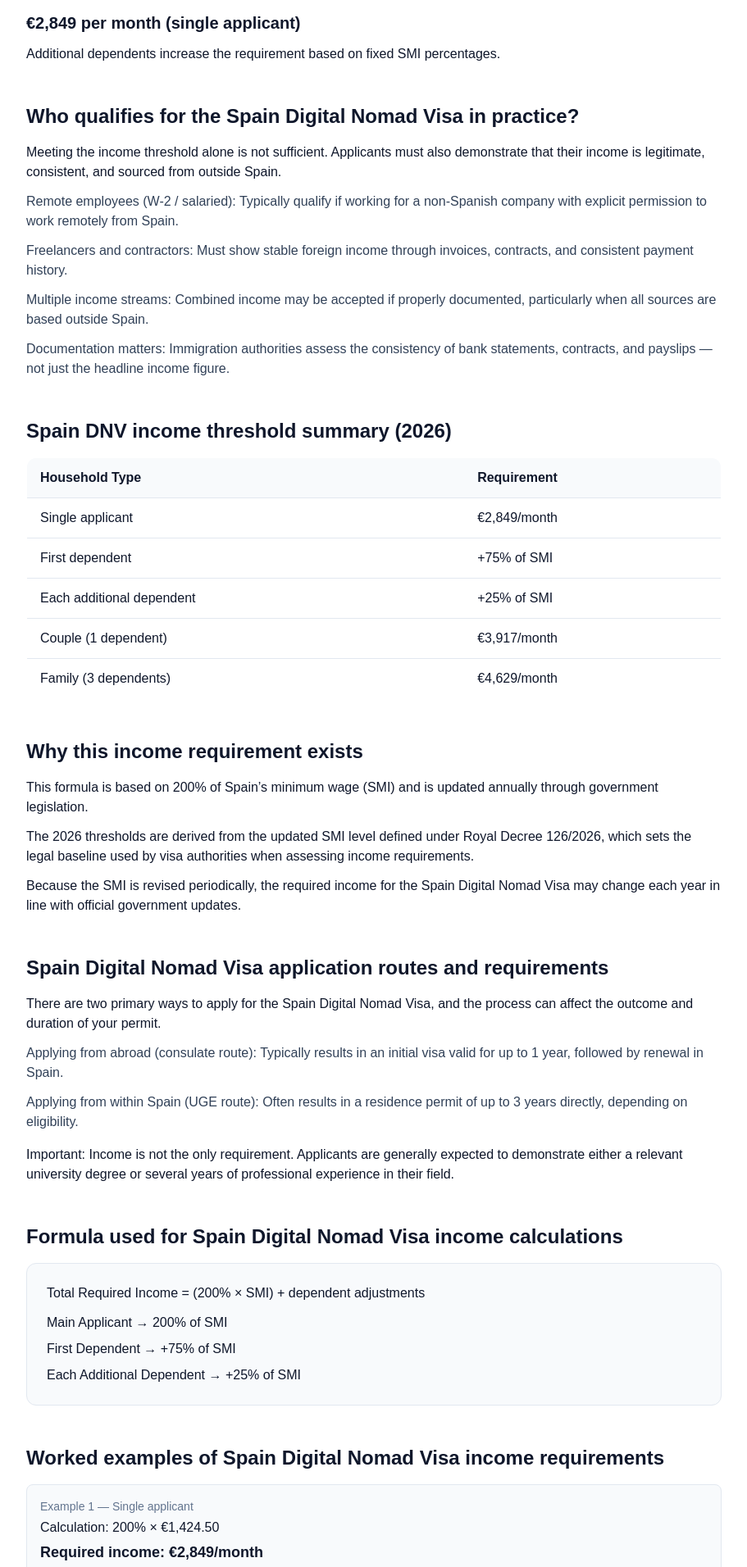
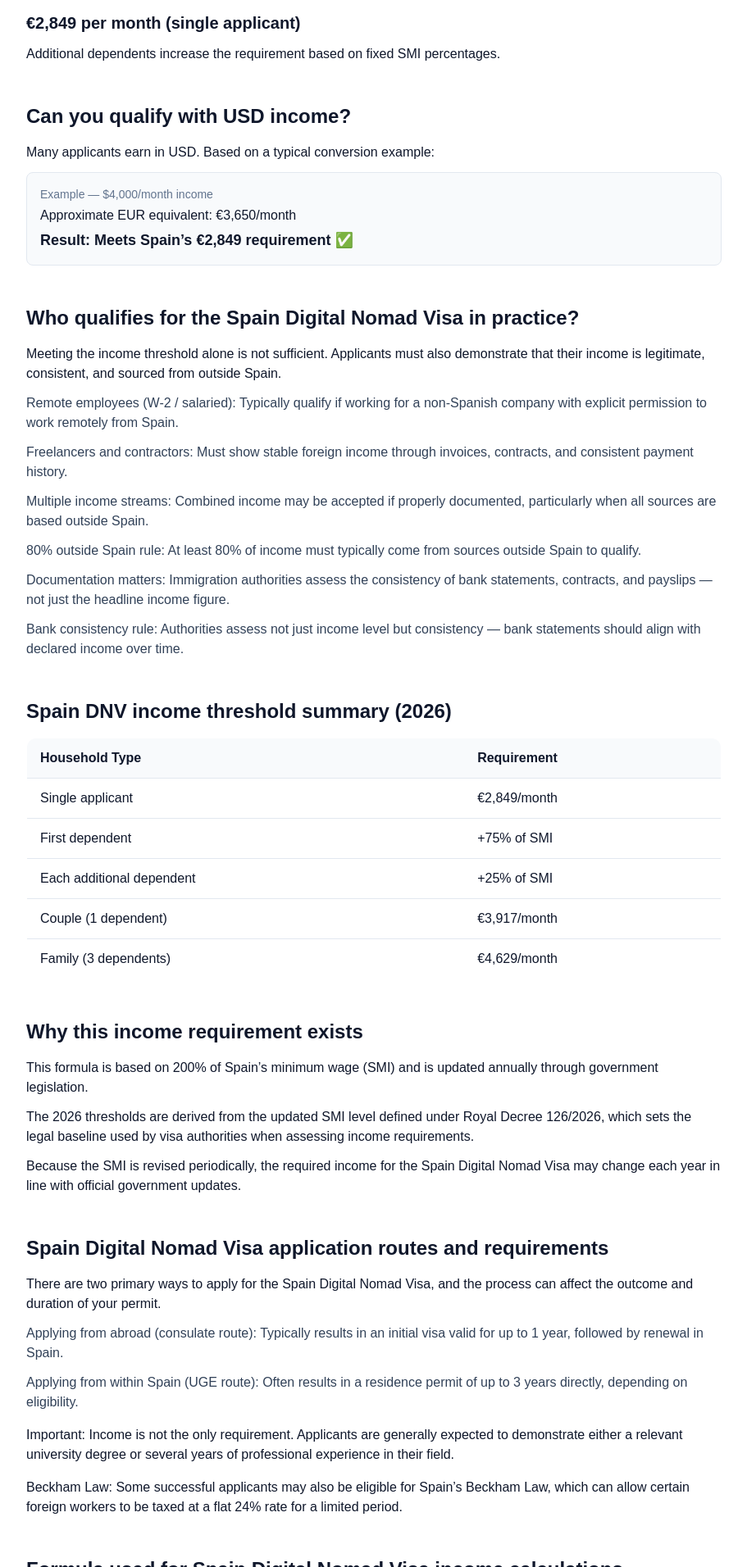
Before and after one commit to theviabilityindex-crypto/theviability-global-next, a Next.js app: page /spain-digital-nomad-visa-income-2026 in a window 1280 px wide. Shown: the part 748-2660 px from the top of the page at 82% size, without its empty margins (184-1095 px from the left). Built offline with nearby package versions, Linux system fonts and the light colour scheme.

Commit message:
Add USD example and strengthen qualification guidance

```diff
--- a/app/spain-digital-nomad-visa-income-2026/page.tsx
+++ b/app/spain-digital-nomad-visa-income-2026/page.tsx
@@ -85,7 +85,7 @@ const jsonLd = {
           name: "Can savings replace income for the Spain Digital Nomad Visa?",
           acceptedAnswer: {
             "@type": "Answer",
-            text: "Savings alone cannot fully replace qualifying income, but documented bank savings may support applications where income is close to the threshold. Spain’s UGE reviews the overall financial picture, and applicants with a shortfall may use a structured savings-bridge approach where appropriate.",
+            text: "Savings alone do not qualify for the Spain Digital Nomad Visa. Applicants must demonstrate consistent, ongoing income that meets the SMI-based threshold. Savings may support an application but cannot replace required income.",
           },
         },
         {
@@ -200,7 +200,30 @@ export default function Page() {
           </p>
         </section>
 
-        {/* Task 32 — Who qualifies in practice */}
+        {/* USD Example */}
+        <section className="mb-12">
+          <h2 className="text-2xl font-semibold mb-4">
+            Can you qualify with USD income?
+          </h2>
+
+          <p className="mb-3">
+            Many applicants earn in USD. Based on a typical conversion example:
+          </p>
+
+          <div className="bg-slate-50 p-4 rounded-lg border border-slate-200">
+            <p className="text-sm text-slate-500 mb-1">
+              Example — $4,000/month income
+            </p>
+            <p className="font-medium mb-1">
+              Approximate EUR equivalent: €3,650/month
+            </p>
+            <p className="text-lg font-semibold">
+              Result: Meets Spain’s €2,849 requirement ✅
+            </p>
+          </div>
+        </section>
+
+        {/* Who qualifies in practice */}
         <section className="mb-12">
           <h2 className="text-2xl font-semibold mb-4">
             Who qualifies for the Spain Digital Nomad Visa in practice?
@@ -232,9 +255,21 @@ export default function Page() {
             </p>
 
             <p>
+              <span className="font-medium">80% outside Spain rule:</span>{" "}
+              At least 80% of income must typically come from sources outside Spain
+              to qualify.
+            </p>
+
+            <p>
               <span className="font-medium">Documentation matters:</span>{" "}
               Immigration authorities assess the consistency of bank statements,
               contracts, and payslips — not just the headline income figure.
+            </p>
+
+            <p>
+              <span className="font-medium">Bank consistency rule:</span>{" "}
+              Authorities assess not just income level but consistency — bank
+              statements should align with declared income over time.
             </p>
           </div>
         </section>
@@ -303,7 +338,7 @@ export default function Page() {
           </p>
         </section>
 
-        {/* Task 33 — Application routes + qualification */}
+        {/* Application routes + qualification */}
         <section className="mb-12">
           <h2 className="text-2xl font-semibold mb-4">
             Spain Digital Nomad Visa application routes and requirements
@@ -333,6 +368,13 @@ export default function Page() {
             requirement. Applicants are generally expected to demonstrate either a
             relevant university degree or several years of professional experience
             in their field.
+          </p>
+
+          <p className="mt-4">
+            <span className="font-medium">Beckham Law:</span>{" "}
+            Some successful applicants may also be eligible for Spain’s Beckham Law,
+            which can allow certain foreign workers to be taxed at a flat 24% rate
+            for a limited period.
           </p>
         </section>
 
@@ -412,10 +454,10 @@ export default function Page() {
                 Can savings replace income for the Spain Digital Nomad Visa?
               </h3>
               <p className="text-slate-600">
-                Savings alone cannot fully replace qualifying income, but documented bank
-                savings may support applications where income is close to the threshold.
-                Spain’s UGE reviews the overall financial picture, and applicants with a
-                shortfall may use a structured savings-bridge approach where appropriate.
+                Savings alone do not qualify for the Spain Digital Nomad Visa.
+                Applicants must demonstrate consistent, ongoing income that meets
+                the SMI-based threshold. Savings may support an application but
+                cannot replace required income.
               </p>
             </div>
 
```
